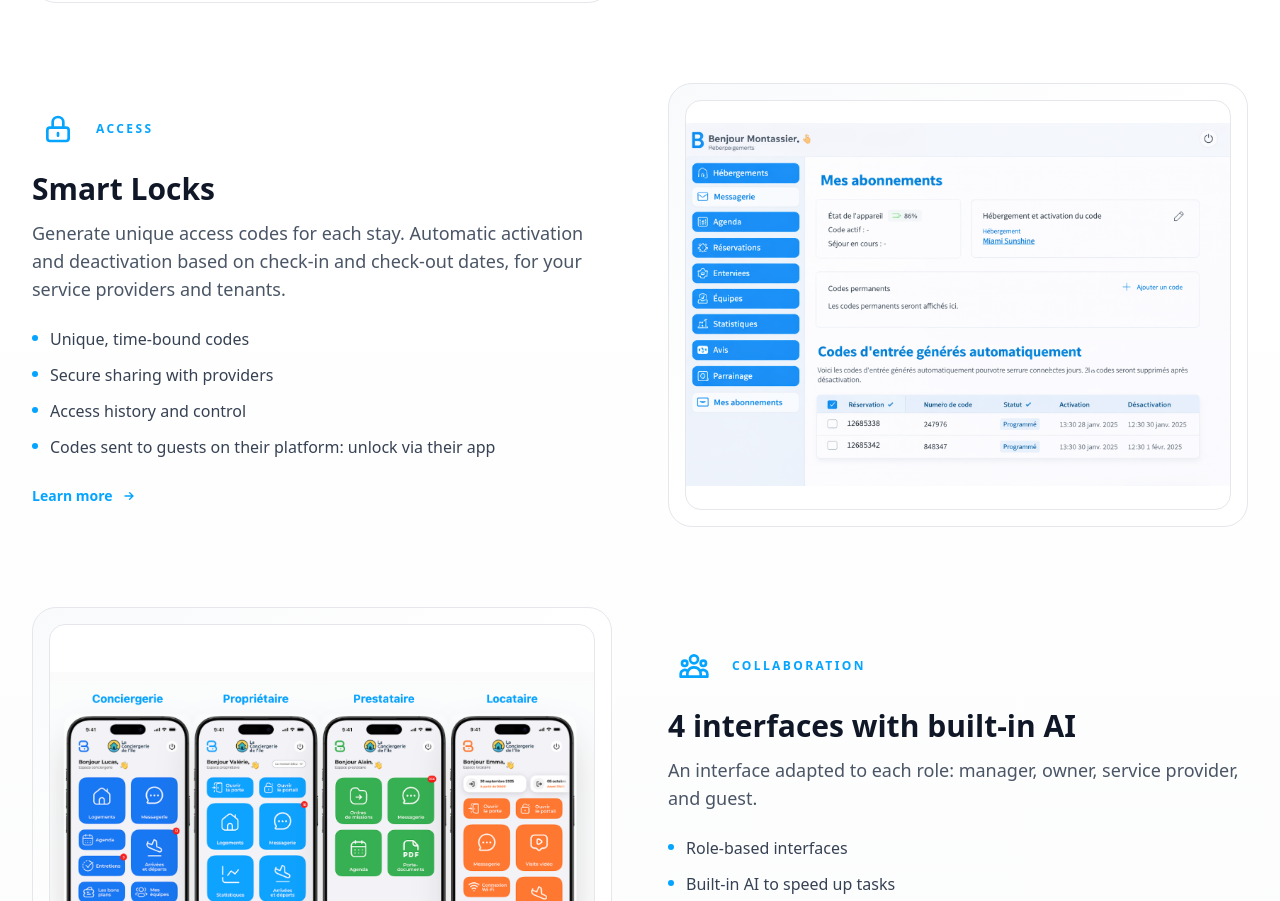
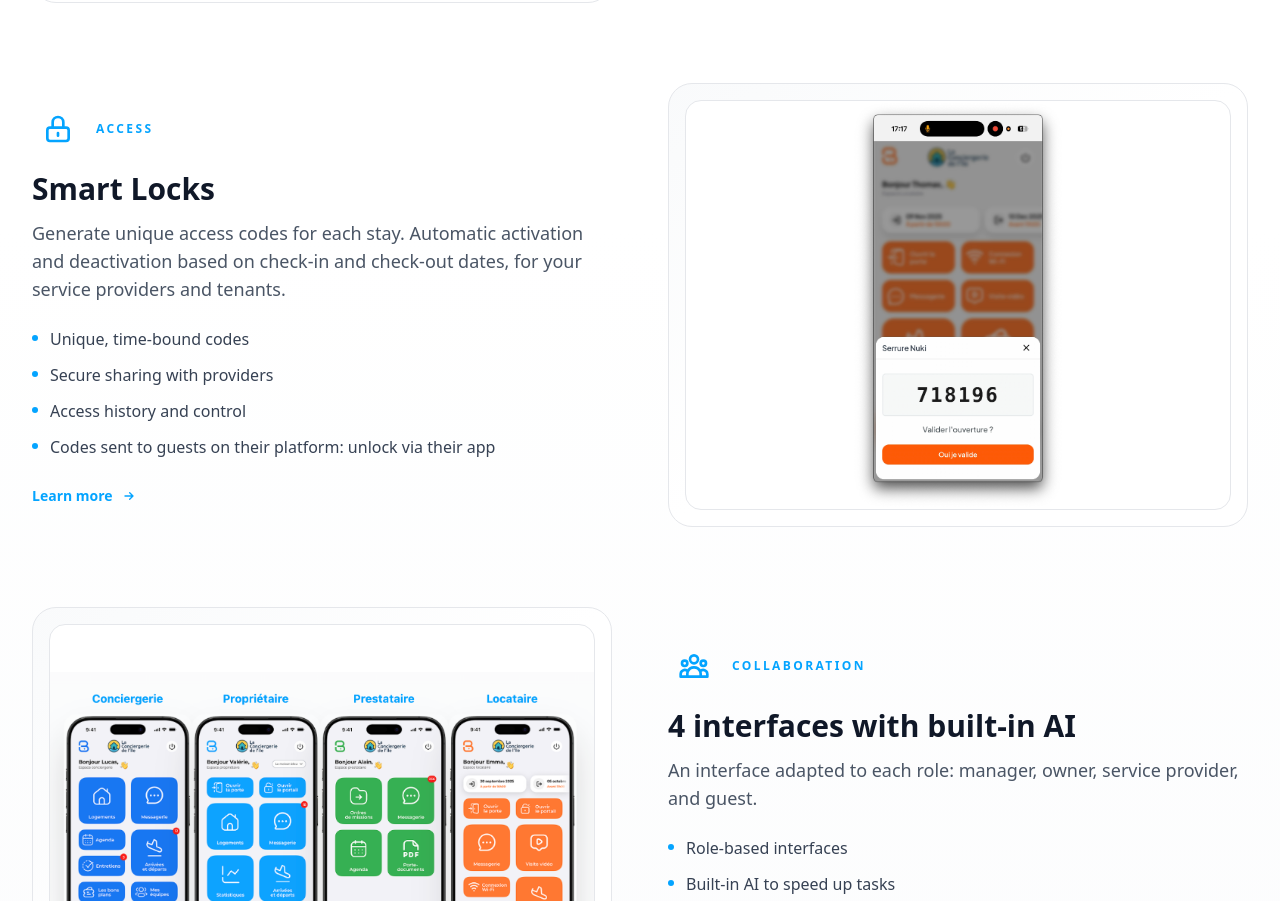
Before and after one commit to vernay/biloki, a Next.js app: page /en in a window 1280 px wide. Shown: the part 2378-3279 px from the top of the page. Built offline with nearby package versions, Linux system fonts and the light colour scheme; no server answers.

Commit message:
Use opening door image for smart locks

```diff
--- a/components/sections/FeaturesSection.tsx
+++ b/components/sections/FeaturesSection.tsx
@@ -161,8 +161,8 @@ export default function FeaturesSection() {
                     ) : feature.id === 'serrures' ? (
                       <div className="aspect-[4/3] rounded-2xl border border-gray-200 overflow-hidden bg-white">
                         <Image
-                          src="/images/Serrure-connectee-dashboard.png"
-                          alt={`${t('items.serrures.title')} - Tableau de bord`}
+                          src="/images/ouverture-porte.png"
+                          alt={`${t('items.serrures.title')} - Ouverture de porte`}
                           width={1200}
                           height={900}
                           className="h-full w-full object-contain"
```
